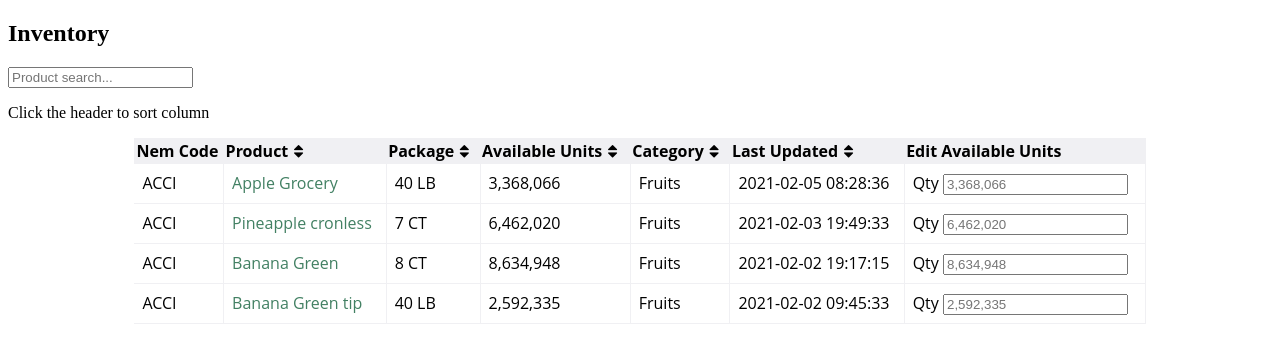
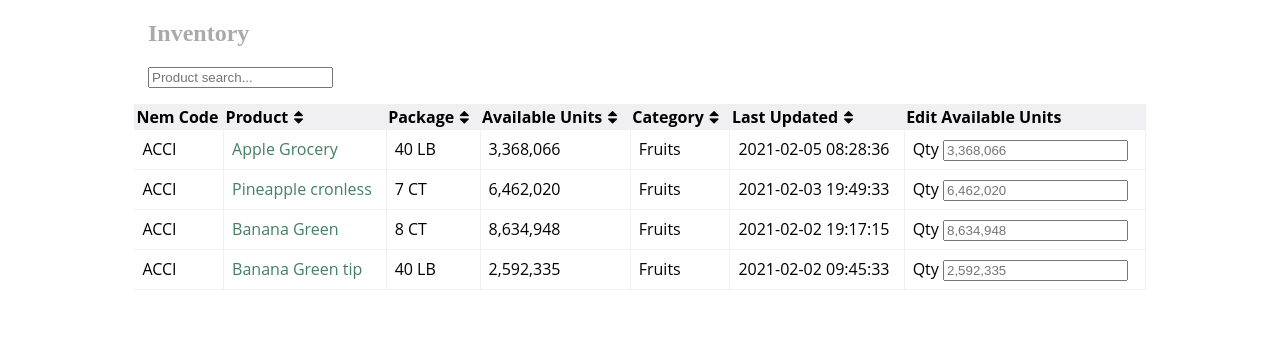
Before and after one commit to felexkemboi/sorting-vue, a plain HTML site: page index.html in a window 1280 px wide. Drawn offline with nearby package versions, Linux system fonts and the light colour scheme.

Commit message:
styling of the file

```diff
--- a/index.html
+++ b/index.html
@@ -12,12 +12,9 @@
 <body>
 
   <div id="app">
-    <div class="heading">
+    <div class="search">
         <h2>Inventory</h2>
-
         <p><input type="text" v-model="search" placeholder="Product search..."/></p>
-        <p>Click the header to sort column</p>
-
     </div>
     <table>
         <thead>
@@ -95,6 +92,9 @@
 </script>
 </body>
 <style>
+    body {
+        background-color: #ffffff;
+    }
     table {
         font-family: 'Open Sans', sans-serif;
         width: 80%;
@@ -127,6 +127,14 @@
     .heading {
         margin: auto;
     }
+    .search {
+        margin-left: 140px;
+    }
+
+    .search {
+        position: relative;
+        color: #aaa;
+    }
 </style>
 </style>
 </html>
```
